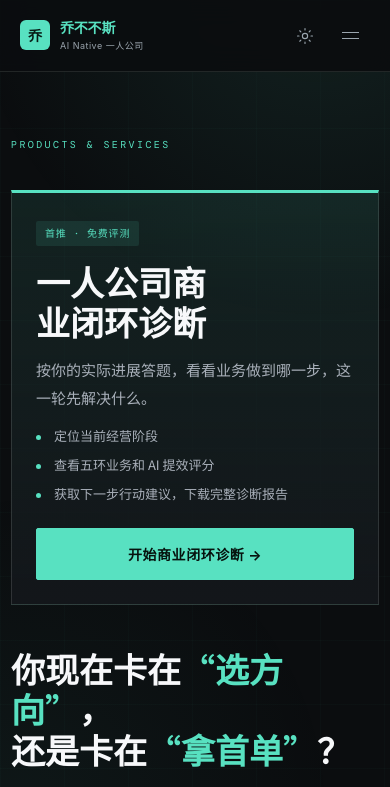
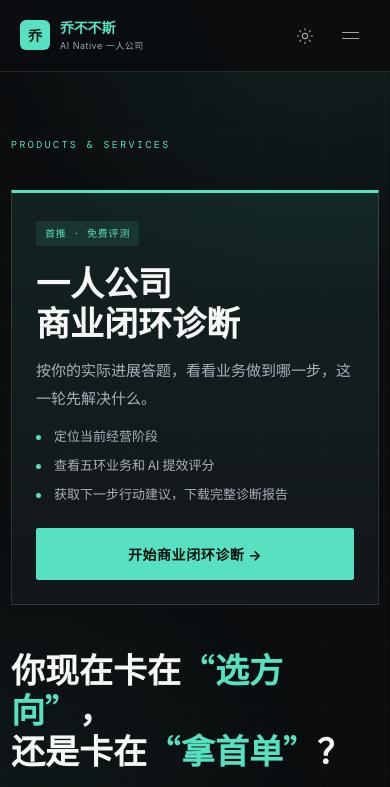
Before and after one commit to zainosl/qiaobooseai-site, a plain HTML site: page products.html in a window 390 px wide. Shown: the top 787 px of the page. Drawn offline with nearby package versions, Linux system fonts and the light colour scheme.

Commit message:
Keep the featured product name together on mobile

```diff
--- a/products.html
+++ b/products.html
@@ -429,7 +429,7 @@
   .prod-card.free .prod-ico { background: rgba(169,176,186,0.08); border-color: var(--border2); color: var(--muted); }
   .featured-product { margin: 20px 0 clamp(44px, 7vw, 72px); padding: clamp(24px, 5vw, 52px); border: 1px solid var(--border2); border-top: 3px solid var(--accent); background: linear-gradient(180deg, var(--accent-dim), var(--bg2)); }
   .featured-product .prod-badge { display: inline-block; margin-bottom: 16px; background: var(--accent-dim); color: var(--accent); }
-  .featured-product .block-title { text-wrap: balance; }
+  .featured-product .block-title span { display: inline-block; }
   .featured-product .lead { margin: 14px 0; }
   .featured-product .prod-points { margin-bottom: 24px; }
   .sec-head { display: flex; align-items: center; gap: 18px; margin: 44px 0 8px; }
@@ -522,7 +522,7 @@
       <span class="eyebrow">PRODUCTS &amp; SERVICES</span>
       <section class="featured-product" aria-labelledby="featured-product-title">
         <span class="prod-badge">首推 · 免费评测</span>
-        <h1 class="block-title" id="featured-product-title">一人公司商业闭环诊断</h1>
+        <h1 class="block-title" id="featured-product-title">一人公司<span>商业闭环诊断</span></h1>
         <p class="lead">按你的实际进展答题，看看业务做到哪一步，这一轮先解决什么。</p>
         <ul class="prod-points">
           <li>定位当前经营阶段</li>
```
